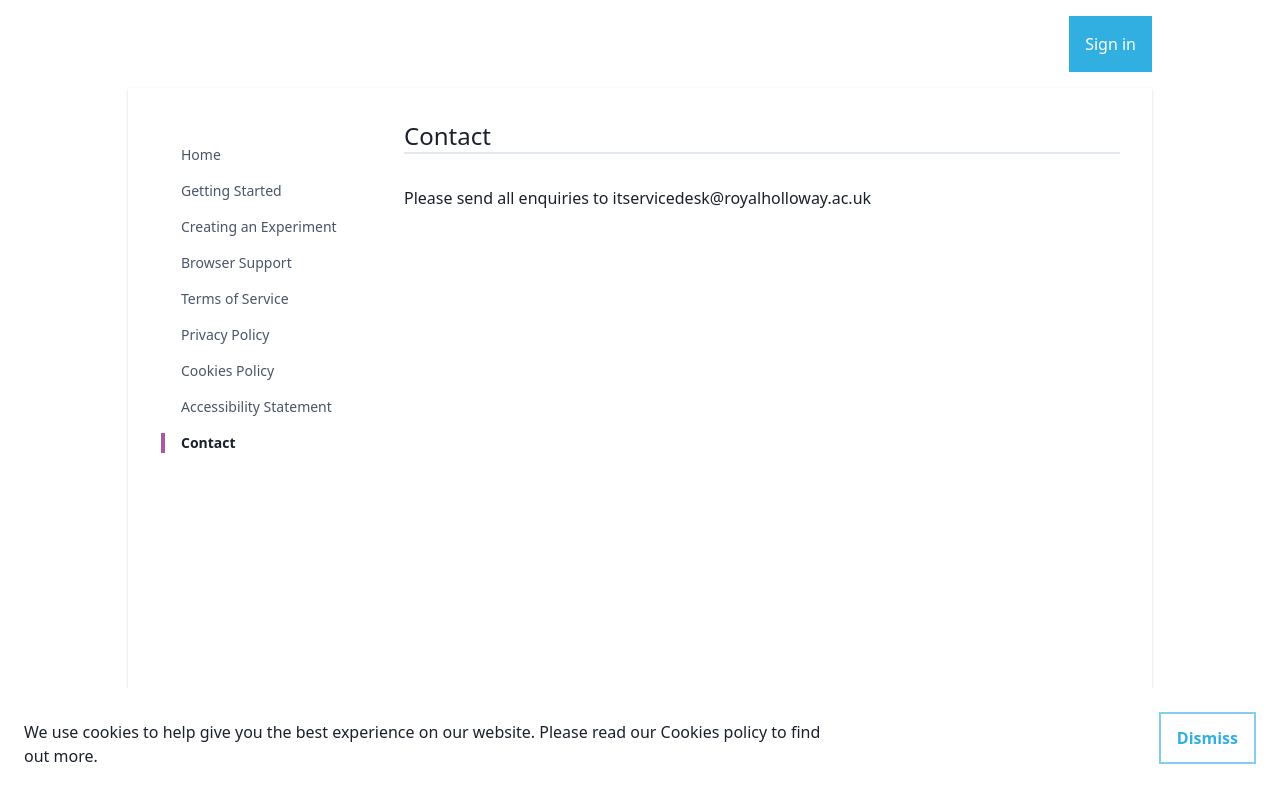
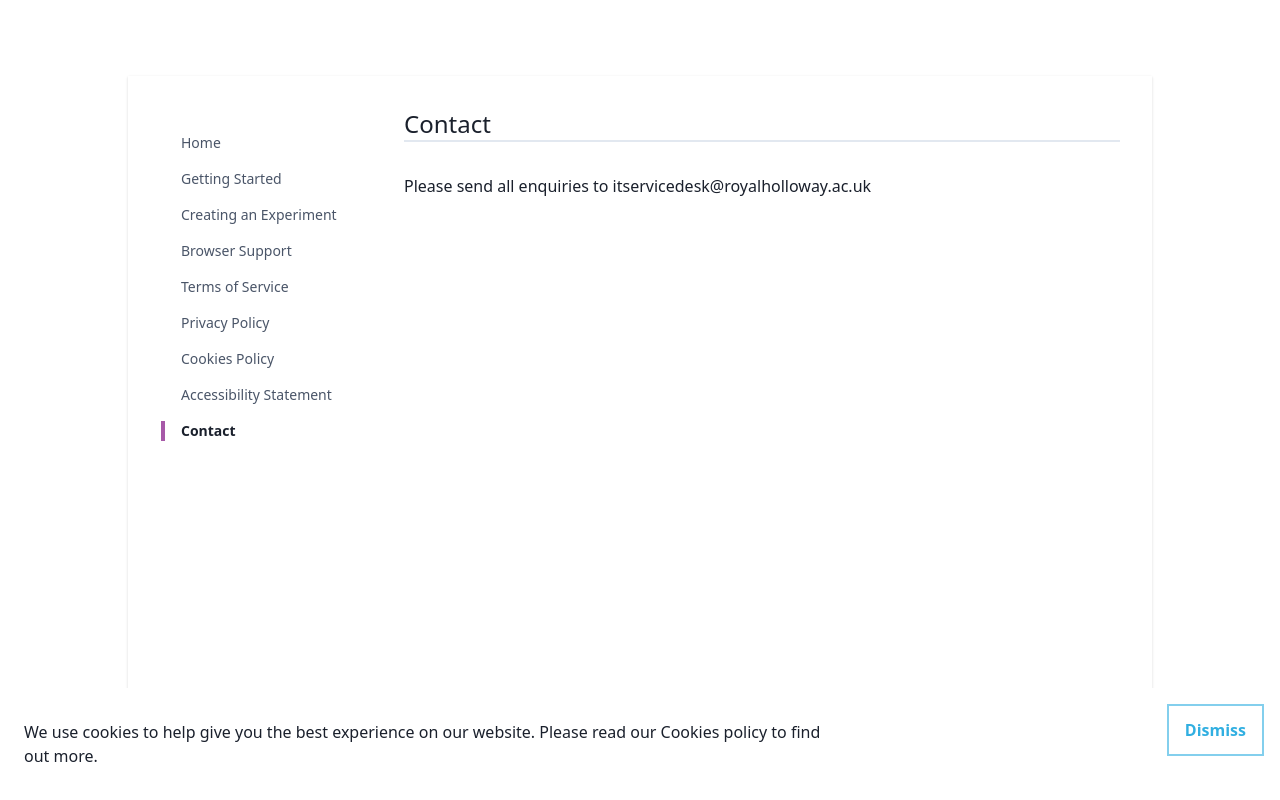
Before and after one commit to unity-experiment-configurator/configurator, a Next.js app: page /docs/contact in a window 1280 px wide. Shown: the top 800 px of the page. Built offline with nearby package versions, Linux system fonts and the light colour scheme; no server answers.

Commit message:
button styles

```diff
--- a/components/AuthCheck.tsx
+++ b/components/AuthCheck.tsx
@@ -1,8 +1,6 @@
 import Link from "next/link";
 import { useContext } from "react";
 import { UserContext } from "../lib/Context";
-import Message from "../components/Message";
-import Main from "../components/Main";
 
 // Component's children only shown to logged-in users
 export default function AuthCheck(props) {
@@ -11,8 +9,6 @@ export default function AuthCheck(props) {
   return username
     ? props.children
     : props.fallback || (
-        <Main>
-          <Link href="/enter">Please sign in</Link>
-        </Main>
+        <Link href="/enter">Please sign in</Link>
       );
 }
--- a/components/CookiesPolicy.tsx
+++ b/components/CookiesPolicy.tsx
@@ -28,13 +28,12 @@ const CookiesPolicy = ({ classes }: { classes?: string | undefined }) => {
         </p>
       </div>
       <div className="w-4/12">
-        <Button
-          text="Dismiss"
-          classes="float-right m-4"
+        <button
+          className="float-right m-2 mt-3 md:mt-2 transition bg-transparent border-2 border-blue-500 border-opacity-60 font-semibold hover:border-opacity-100 duration-300 text-blue-500 py-3 px-4 focus:outline-none focus:ring"
           onClick={() => {
             setCookiesAccepted(true);
           }}
-        />
+        >Dismiss</button>
       </div>
     </div>
   );
--- a/components/FormControls.tsx
+++ b/components/FormControls.tsx
@@ -103,7 +103,7 @@ export const Button = ({
 }) => {
   const c = classNames(
     classes,
-    "transition bg-transparent border-2 border-blue-500 border-opacity-60 font-semibold hover:border-opacity-100 duration-300 text-blue-500 font-bold py-3 px-4 focus:outline-none focus:ring",
+    "transition bg-transparent border-2 border-blue-500 border-opacity-60 font-semibold hover:border-opacity-100 duration-300 text-blue-500 py-3 px-4 focus:outline-none focus:ring",
     {
       "opacity-25": disabled,
     }
--- a/components/Navbar.tsx
+++ b/components/Navbar.tsx
@@ -76,7 +76,7 @@ export default function Navbar() {
         {/* user is not signed OR has not created username */}
         {!username && (
           <Link href="/enter">
-            <button className="p-4 text-white bg-primary-500">Sign in</button>
+            <button className="inline-block mr-4 transition bg-transparent border-2 border-white border-opacity-60 font-semibold hover:border-opacity-100 duration-300 text-white py-2 px-4 focus:outline-none focus:ring">Sign in</button>
           </Link>
         )}
       </div>
--- /dev/null
+++ b/components/Steps.tsx
@@ -0,0 +1,31 @@
+import React from 'react';
+import { useInView } from "react-intersection-observer";
+
+import classNames from "classnames";
+
+const StepsSection = ({
+
+}: {
+
+}) => {
+  const { ref, inView } = useInView({
+    threshold: 0.25,
+    triggerOnce: true,
+  });
+
+  return (
+    <section
+      ref={ref}
+      className={classNames("min-h-screen duration-1000 ease-in-out", {
+        "transform translate-y-12": !inView,
+        "opacity-0": !inView,
+      })}
+    >
+      <div className="container mx-auto flex flex-wrap flex-col px-8 justify-center min-h-screen relative">
+        steps
+      </div>
+    </section>
+  );
+};
+
+export default StepsSection;
--- a/pages/enter.tsx
+++ b/pages/enter.tsx
@@ -3,6 +3,7 @@ import { auth, firestore, googleAuthProvider } from '../lib/Firebase';
 import { UserContext } from '../lib/Context';
 import Metatags from '../components/Metatags';
 import Main from '../components/Main';
+import { Button } from "../components/FormControls";
 
 import { useEffect, useState, useCallback, useContext } from 'react';
 import debounce from 'lodash.debounce';
@@ -47,7 +48,7 @@ function SignOutButton() {
 function CreateExperimentButton() {
   return (
     <Link href="/admin">
-      <button className="p-4 text-white bg-primary-500 mr-4">Create an Experiment</button>
+      <Button text="Create an Experiment" classes="mr-4" />
     </Link>
   );
 }
@@ -121,9 +122,7 @@ function UsernameForm() {
           <input type="text" className="py-2 px-3 text-gray-900 w-full border border-gray-400" name="username" placeholder="myname" value={formValue} onChange={onChange} />
           <UsernameMessage username={formValue} isValid={isValid} loading={loading} />
           <div className="mt-8">
-            <button type="submit" className="bg-primary-500 text-white p-4" disabled={!isValid}>
-              Create Account
-            </button>
+            <Button type="submit" text="Create Account" disabled={!isValid} />
           </div>
 
           {/* <h3>Debug State</h3>
--- a/pages/index.tsx
+++ b/pages/index.tsx
@@ -2,6 +2,7 @@ import Metatags from '../components/Metatags';
 import { useEffect } from 'react';
 import Hero from '../components/Hero';
 import CarouselSection from '../components/Carousel';
+import StepsSection from '../components/Steps';
 import "intersection-observer";
 
 // Max post to query per page
@@ -74,6 +75,8 @@ export default function Home(props) {
         ]
       } />
 
+      <StepsSection />
+
       {/* <PostFeed posts={posts} />
 
       <div className="container mx-auto flex py-4">
```
